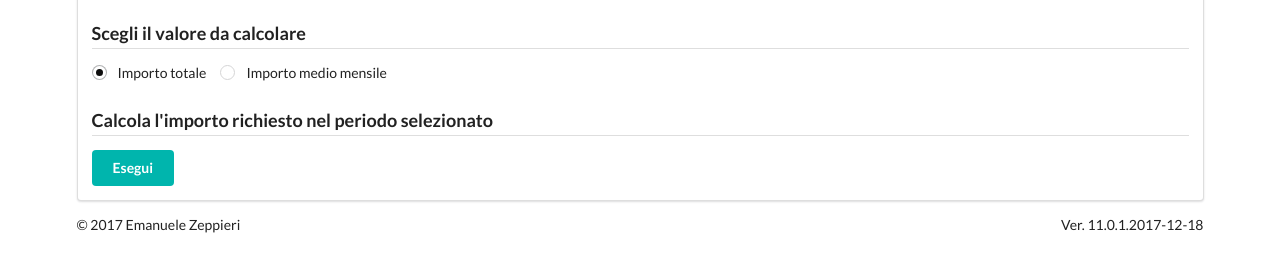
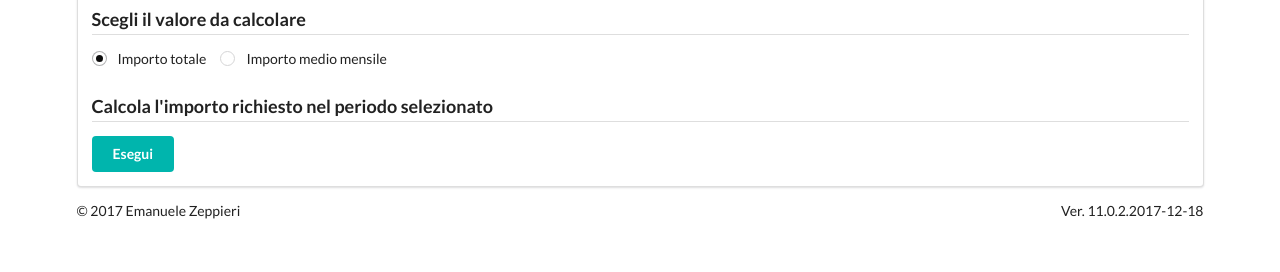
Before and after one commit to emazep/CoRe-M5S.js, a website: page index.html in a window 1280 px wide. Shown: the part 328-600 px from the top of the page. Drawn offline with nearby package versions, Linux system fonts and the light colour scheme.

Commit message:
Intervento cosmetico minore: 2em->1em body padding-top.

```diff
--- a/index.html
+++ b/index.html
@@ -47,8 +47,8 @@
 
     <style>
         body > .ui.container {
-            padding-top: 2em;
-            padding-bottom: 2em;
+            padding-top: 1em;
+            padding-bottom: 2em; /* Because of the cookie bar */
         }
 
         .banner3d {
@@ -523,7 +523,7 @@
                   © 2017 Emanuele Zeppieri
               </div>
               <div class="column right aligned">
-                  Ver. 11.0.1.2017-12-18
+                  Ver. 11.0.2.2017-12-18
               </div>
         </div>
     </div>
```
